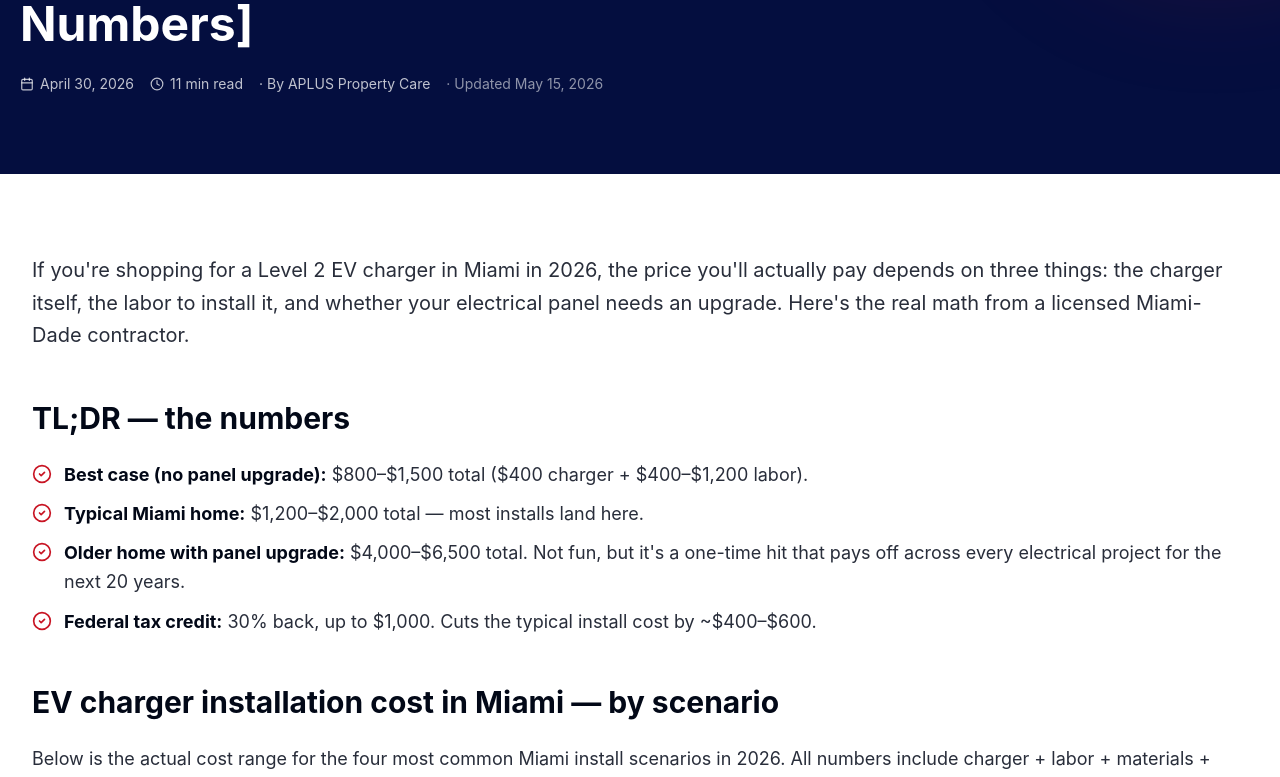
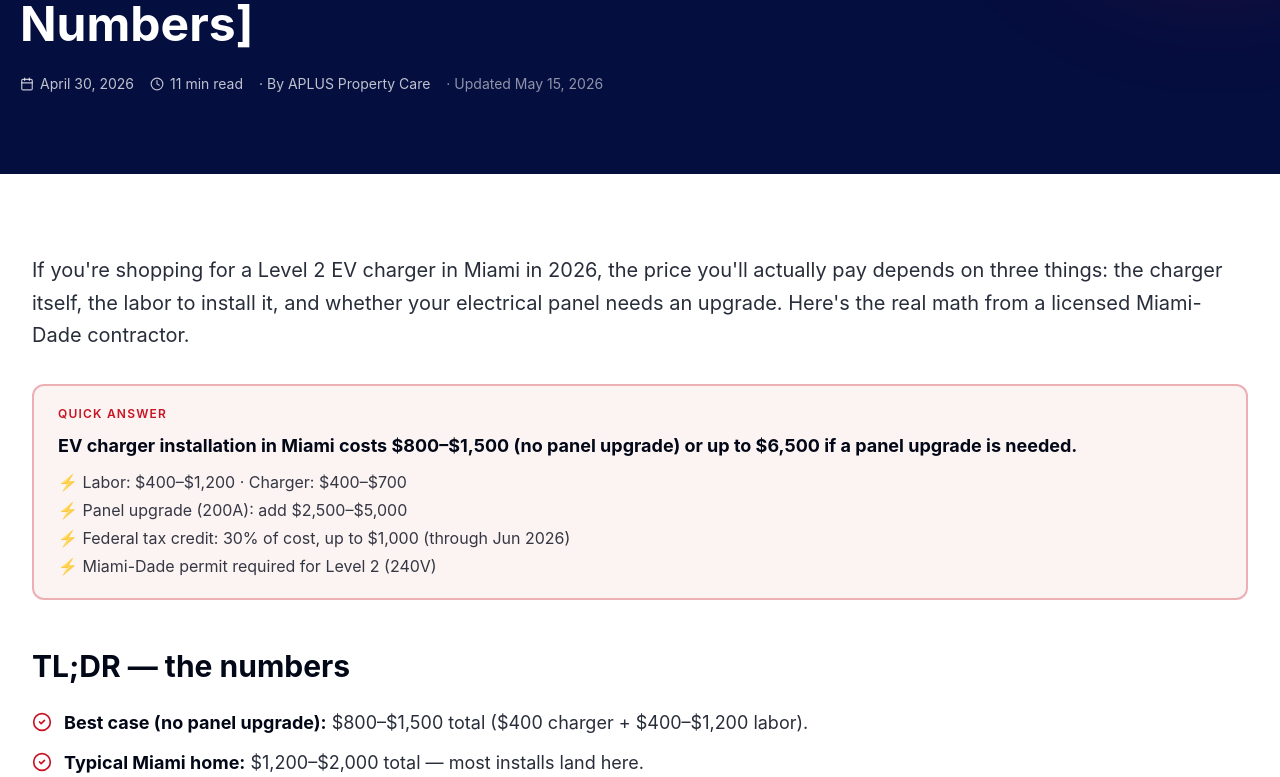
Before and after one commit to luiscrsDev/aplusproperty-care-site, a Next.js app: page /blog/ev-charger-installation-cost-miami-2026 in a window 1280 px wide. Shown: the part 401-1178 px from the top of the page. Built offline with nearby package versions, Linux system fonts and the light colour scheme; no server answers.

Commit message:
aeo: Quick Answer box no blog EV para extração por AI
Added a quick answer section detailing the cost of EV charger installation in Miami, including labor, charger, panel upgrade, tax credit, and permit requirements.

```diff
--- a/app/blog/ev-charger-installation-cost-miami-2026/page.tsx
+++ b/app/blog/ev-charger-installation-cost-miami-2026/page.tsx
@@ -123,6 +123,25 @@ export default function EVChargerCostMiamiPost() {
               install it, and whether your electrical panel needs an upgrade. Here&apos;s the real
               math from a licensed Miami-Dade contractor.
             </p>
+
+            {/* QUICK ANSWER — structured for AI extraction (AEO) */}
+            <aside
+              aria-label="Quick Answer"
+              className="my-8 rounded-xl border-2 border-brand-red/30 bg-brand-red/5 px-6 py-5"
+            >
+              <p className="text-xs font-semibold uppercase tracking-widest text-brand-red mb-3">
+                Quick Answer
+              </p>
+              <p className="font-bold text-brand-text text-lg leading-snug mb-2">
+                EV charger installation in Miami costs $800–$1,500 (no panel upgrade) or up to $6,500 if a panel upgrade is needed.
+              </p>
+              <ul className="mt-3 space-y-1 text-base text-brand-text/80">
+                <li>⚡ Labor: $400–$1,200 · Charger: $400–$700</li>
+                <li>⚡ Panel upgrade (200A): add $2,500–$5,000</li>
+                <li>⚡ Federal tax credit: 30% of cost, up to $1,000 (through Jun 2026)</li>
+                <li>⚡ Miami-Dade permit required for Level 2 (240V)</li>
+              </ul>
+            </aside>
 
             <h2 className="font-bold text-2xl md:text-3xl text-brand-text mt-12">TL;DR — the numbers</h2>
             <ul className="space-y-2.5">
```
